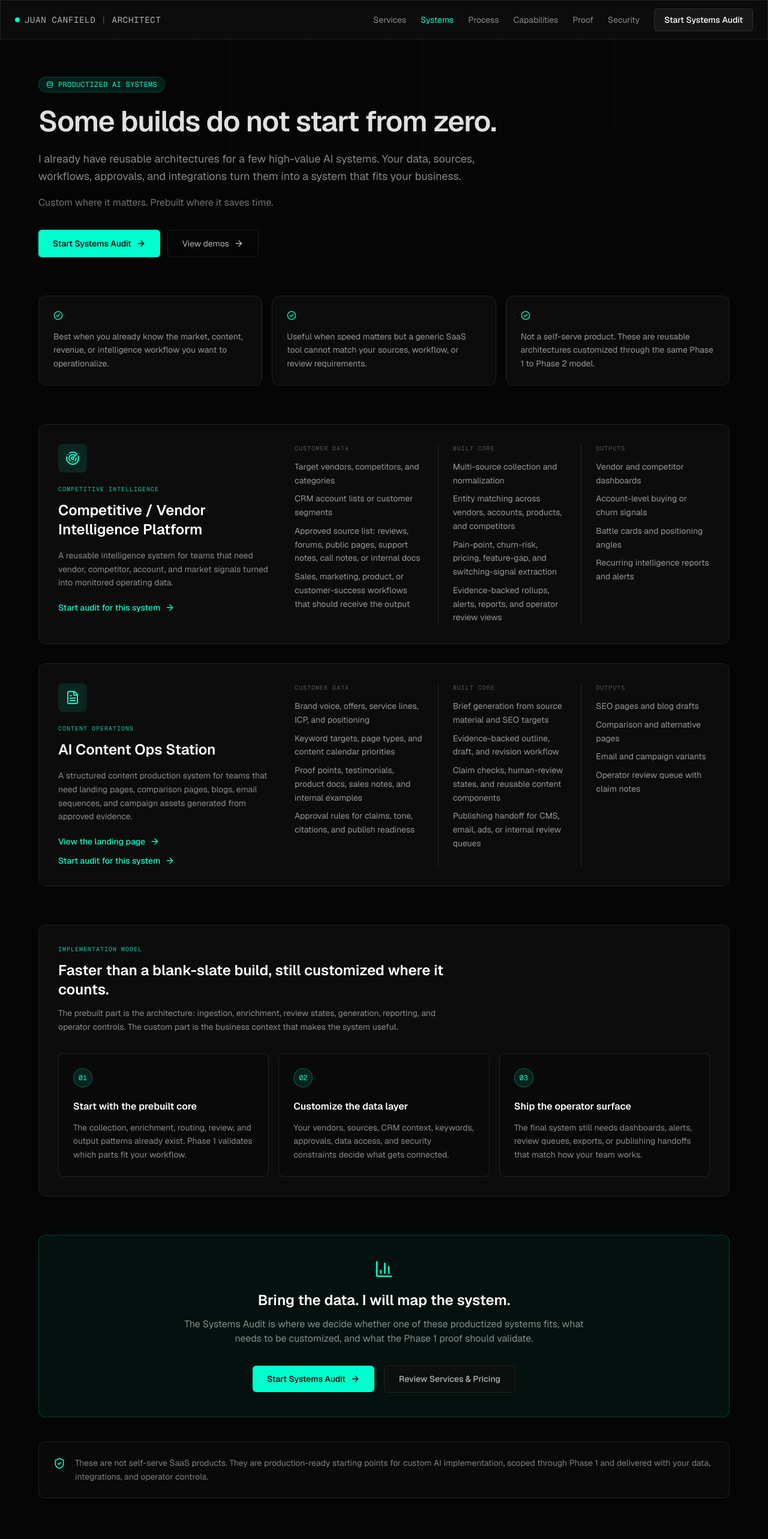
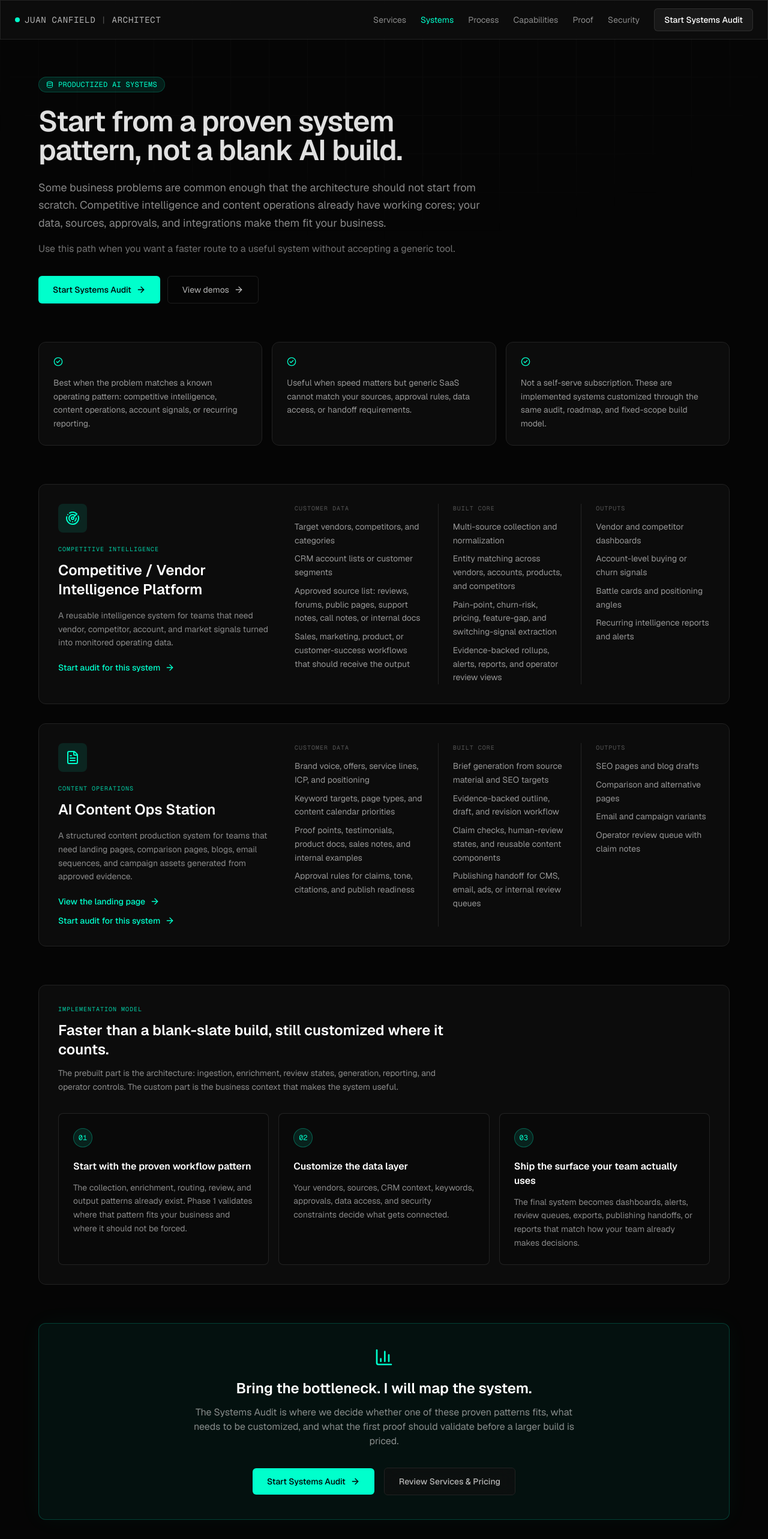
Before and after one commit to canfieldjuan/atlas-portfolio, a Next.js app in the folder web/: page /systems in a window 1280 px wide. Shown: the top 2566 px of the page at 60% size. Built offline with nearby package versions, Linux system fonts and the light colour scheme.

Commit message:
Tighten productized systems and process copy

```diff
--- a/web/src/app/page.tsx
+++ b/web/src/app/page.tsx
@@ -73,12 +73,14 @@ const productizedSystems = [
     icon: <Radar className="w-5 h-5 text-primary" />,
     title: 'Competitive / Vendor Intelligence Platform',
     interest: 'competitive-intelligence' as const,
+    offer: 'competitive-intelligence',
     desc: 'A ready-made intelligence architecture that becomes specific once your vendors, competitors, accounts, sources, and workflows are connected.',
   },
   {
     icon: <FileText className="w-5 h-5 text-primary" />,
     title: 'AI Content Ops Station',
     interest: 'content-generation' as const,
+    offer: 'content-ops-audit',
     desc: 'A reusable content operations system for SEO pages, comparison pages, blog drafts, email variants, and claim-reviewed campaign assets.',
   },
 ];
@@ -230,7 +232,7 @@ export default function Home() {
                     href={buildAuditHref({
                       interest: system.interest,
                       source: 'home-productized',
-                      offer: system.interest,
+                      offer: system.offer,
                     })}
                     className="mt-5 inline-flex items-center gap-2 text-sm text-primary hover:text-primary/80 transition-colors font-medium"
                   >
--- a/web/src/app/process/page.tsx
+++ b/web/src/app/process/page.tsx
@@ -180,10 +180,10 @@ export default function ProcessPage() {
             THE PROCESS
           </div>
           <h1 className="text-4xl md:text-5xl font-semibold tracking-tight mb-6">
-            From inquiry to live system
+            How a workflow becomes a live AI system
           </h1>
           <p className="text-lg text-foreground/60 leading-relaxed max-w-2xl">
-            No black boxes. No months of silence. This is the typical engagement path from the audit request through delivery, handoff, and post-launch support.
+            The process is built to answer one practical question: can this workflow become reliable software your team can run? Each step reduces uncertainty before the next spend.
           </p>
         </motion.div>
 
@@ -211,7 +211,7 @@ export default function ProcessPage() {
             <div className="rounded-lg bg-black/30 border border-white/10 p-5">
               <div className="text-[10px] font-mono text-foreground/40 tracking-widest mb-2">OUTPUT</div>
               <div className="text-base font-semibold text-white mb-1">Blueprint + proof of concept</div>
-              <p className="text-sm text-foreground/60">Plus a fixed-price Phase 2 proposal if the fit is real.</p>
+              <p className="text-sm text-foreground/60">Enough evidence to build, reduce scope, pause, or choose a simpler tool.</p>
             </div>
           </div>
           <div className="mt-6 flex flex-col sm:flex-row gap-3">
@@ -394,7 +394,7 @@ export default function ProcessPage() {
         >
           <h2 className="text-lg font-semibold text-white mb-2">Decision gates</h2>
           <p className="text-sm text-foreground/60 mb-6">
-            The process is structured to reduce risk before either side commits to the next level of work.
+            The process is structured so neither side has to pretend certainty exists before the proof does.
           </p>
           <div className="grid grid-cols-1 md:grid-cols-3 gap-4">
             {decisionGates.map((gate, index) => (
@@ -436,7 +436,7 @@ export default function ProcessPage() {
         >
           <h2 className="text-2xl font-semibold text-white mb-3">Ready to start at Step 1?</h2>
           <p className="text-foreground/60 mb-8 max-w-xl mx-auto">
-            Start the Systems Audit. I review every submission personally and respond within 48 hours.
+            Start the Systems Audit. I will review whether the workflow has enough pain, data, ownership, and budget path to justify paid scoping.
           </p>
           <Link href={buildAuditHref({ source: 'process', offer: 'phase-1-roadmap' })} className="inline-flex items-center gap-2 px-6 py-3 bg-primary text-black font-medium rounded-md hover:bg-primary/90 transition-all text-sm">
             Start Systems Audit
--- a/web/src/app/systems/page.tsx
+++ b/web/src/app/systems/page.tsx
@@ -22,6 +22,7 @@ type SystemEntry = {
   builtCore: string[];
   outputs: string[];
   interest: AuditProjectInterest;
+  offer?: string;
   href?: string;
   hrefLabel?: string;
 };
@@ -58,6 +59,7 @@ const systems: SystemEntry[] = [
     label: 'CONTENT OPERATIONS',
     title: 'AI Content Ops Station',
     interest: 'content-generation',
+    offer: 'content-ops-audit',
     href: '/systems/ai-content-ops',
     hrefLabel: 'View the landing page',
     summary:
@@ -85,9 +87,9 @@ const systems: SystemEntry[] = [
 
 const implementationSteps = [
   {
-    title: 'Start with the prebuilt core',
+    title: 'Start with the proven workflow pattern',
     detail:
-      'The collection, enrichment, routing, review, and output patterns already exist. Phase 1 validates which parts fit your workflow.',
+      'The collection, enrichment, routing, review, and output patterns already exist. Phase 1 validates where that pattern fits your business and where it should not be forced.',
   },
   {
     title: 'Customize the data layer',
@@ -95,16 +97,16 @@ const implementationSteps = [
       'Your vendors, sources, CRM context, keywords, approvals, data access, and security constraints decide what gets connected.',
   },
   {
-    title: 'Ship the operator surface',
+    title: 'Ship the surface your team actually uses',
     detail:
-      'The final system still needs dashboards, alerts, review queues, exports, or publishing handoffs that match how your team works.',
+      'The final system becomes dashboards, alerts, review queues, exports, publishing handoffs, or reports that match how your team already makes decisions.',
   },
 ];
 
 const fitNotes = [
-  'Best when you already know the market, content, revenue, or intelligence workflow you want to operationalize.',
-  'Useful when speed matters but a generic SaaS tool cannot match your sources, workflow, or review requirements.',
-  'Not a self-serve product. These are reusable architectures customized through the same Phase 1 to Phase 2 model.',
+  'Best when the problem matches a known operating pattern: competitive intelligence, content operations, account signals, or recurring reporting.',
+  'Useful when speed matters but generic SaaS cannot match your sources, approval rules, data access, or handoff requirements.',
+  'Not a self-serve subscription. These are implemented systems customized through the same audit, roadmap, and fixed-scope build model.',
 ];
 
 export default function SystemsPage() {
@@ -122,13 +124,13 @@ export default function SystemsPage() {
             <span>PRODUCTIZED AI SYSTEMS</span>
           </div>
           <h1 className="text-4xl md:text-5xl font-semibold tracking-tight mb-6">
-            Some builds do not start from zero.
+            Start from a proven system pattern, not a blank AI build.
           </h1>
           <p className="text-lg text-foreground/60 leading-relaxed">
-            I already have reusable architectures for a few high-value AI systems. Your data, sources, workflows, approvals, and integrations turn them into a system that fits your business.
+            Some business problems are common enough that the architecture should not start from scratch. Competitive intelligence and content operations already have working cores; your data, sources, approvals, and integrations make them fit your business.
           </p>
           <p className="text-base text-foreground/50 leading-relaxed mt-4">
-            Custom where it matters. Prebuilt where it saves time.
+            Use this path when you want a faster route to a useful system without accepting a generic tool.
           </p>
           <div className="flex flex-col sm:flex-row gap-3 mt-8">
             <Link
@@ -195,7 +197,7 @@ export default function SystemsPage() {
                       href={buildAuditHref({
                         interest: system.interest,
                         source: 'systems-card',
-                        offer: system.interest,
+                        offer: system.offer ?? system.interest,
                       })}
                       className="inline-flex items-center gap-2 text-sm text-primary hover:text-primary/80 transition-colors font-medium"
                     >
@@ -281,10 +283,10 @@ export default function SystemsPage() {
         >
           <BarChart3 className="w-8 h-8 text-primary mx-auto mb-5" />
           <h2 className="text-2xl font-semibold text-white mb-3">
-            Bring the data. I will map the system.
+            Bring the bottleneck. I will map the system.
           </h2>
           <p className="text-foreground/60 mb-8 max-w-2xl mx-auto">
-            The Systems Audit is where we decide whether one of these productized systems fits, what needs to be customized, and what the Phase 1 proof should validate.
+            The Systems Audit is where we decide whether one of these proven patterns fits, what needs to be customized, and what the first proof should validate before a larger build is priced.
           </p>
           <div className="flex flex-col sm:flex-row items-center justify-center gap-4">
             <Link
```
